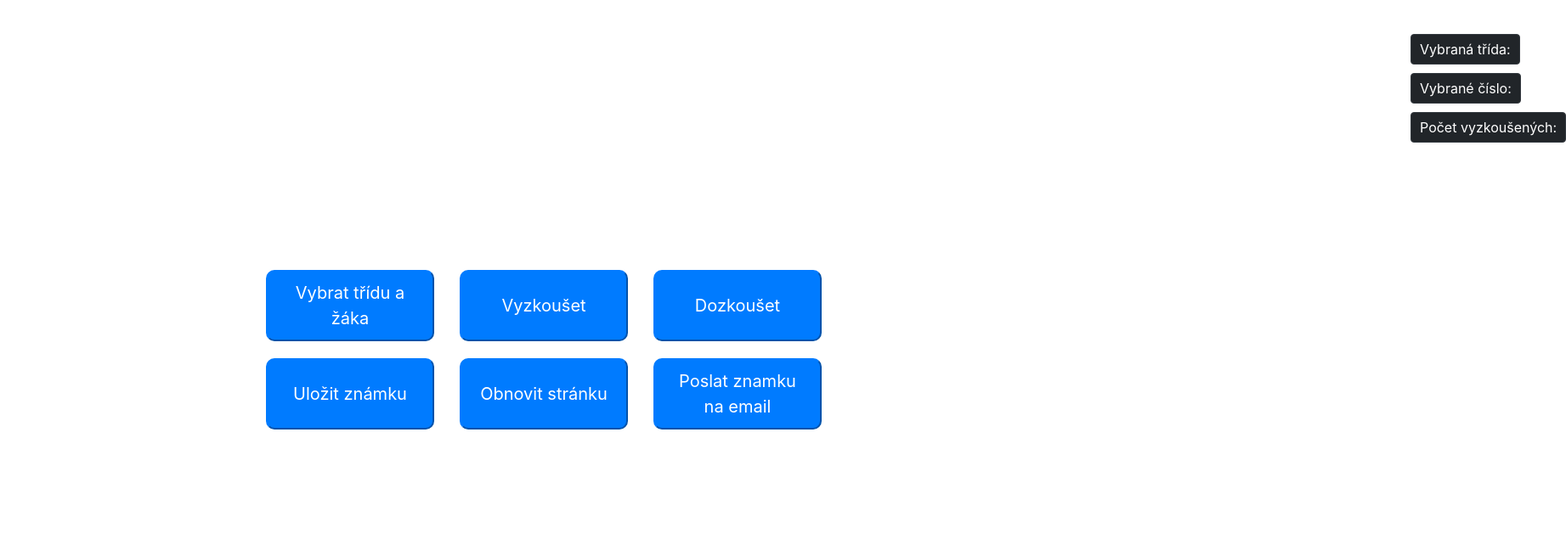
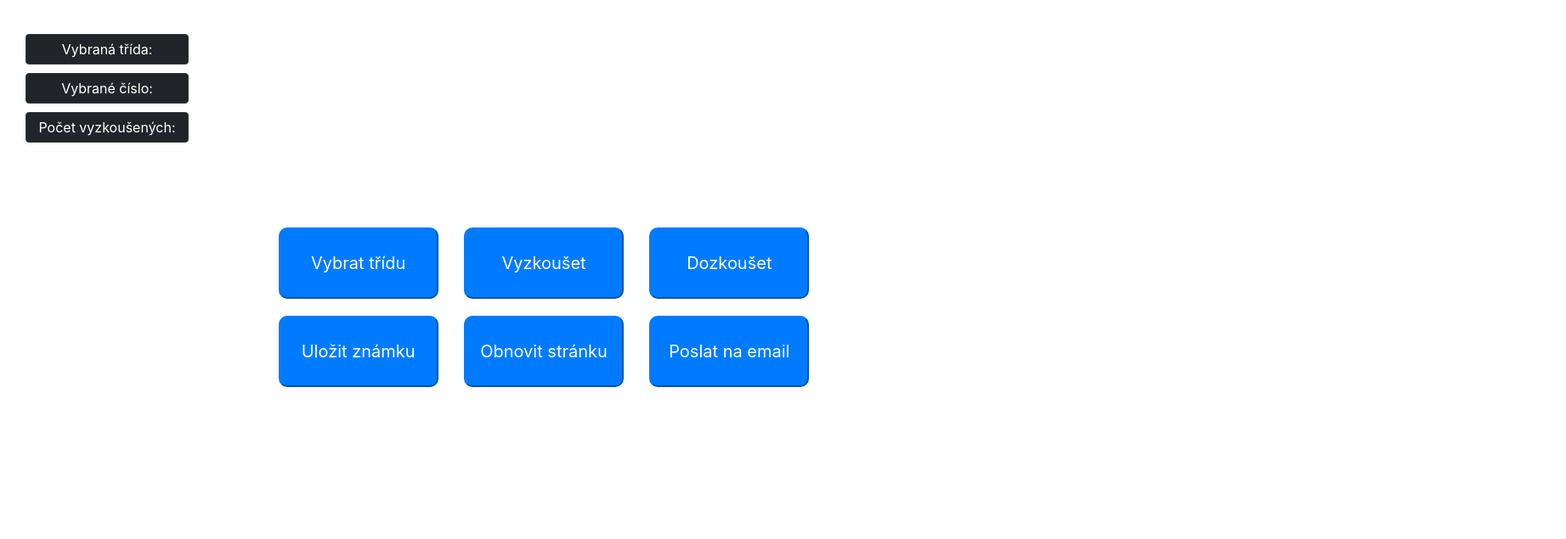
Before and after one commit to Term1tCZ/losovacka, a plain HTML site: page index.html in a window 1280 px wide. Shown: the whole page at 85% size, 1843 px wide, since content can reach past the window. Drawn offline with nearby package versions, Linux system fonts and the light colour scheme.

Commit message:
update 22/11/18

```diff
--- a/custom.css
+++ b/custom.css
@@ -5,21 +5,14 @@
   margin-top: 20px;
   margin-bottom: 20px;
 }
-.tlacitka2 {
-  margin-bottom: 70px;
-}
-.btn-x {
-    padding: 10px 20px;
-    font-size: 20px;
-    border-radius: 10px;
-    width:100%;
-}
+
 .btn-xl {
   padding-top: 25px;
   padding-bottom: 25px;
   font-size: 20px;
   border-radius: 10px;
-  width:100%;
+  width: 100%;
+  text-align: center;
 }
 .cs {
   margin-left: 200px;
@@ -30,19 +23,15 @@
   margin-left: 230px;
   margin-right: 230px;
 }
-.nav {
-  margin-top: 30px;
-}
 .a {
   background-color: #212529;
   color: #ffffff;
   padding: 5px 5px;
-  width: 30%;
+  width: 10%;
   text-align: center;
   outline: none;
   margin-top: 10px;
-  margin-right: 70px;
-  margin-left: 1660px;
+  margin-left: 30px;
   padding-left: 10px;
   padding-right: 10px;
 }
@@ -53,3 +42,29 @@
   box-shadow: none;
   background-color: #212529;
 }
+.ukazatel {
+  margin-top: 30px;
+  margin-bottom: 100px;
+}
+@media only screen and (max-width:1800px) {
+  .a {
+    width: 15%;
+  }
+}
+@media only screen and (max-width:1200px) {
+  .a {
+    width: 20%;
+  }
+  .btn-xl {
+    padding-bottom: 10px;
+    padding-top: 10px;
+    height: 80px;
+  }
+}
+@media only screen and (max-width:500px) {
+  .btn-xl {
+    padding-bottom: 10px;
+    padding-top: 10px;
+    height: 800px;
+  }
+}
--- a/index.html
+++ b/index.html
@@ -8,43 +8,55 @@
     <link rel="stylesheet" href="custom.css">
   </head>
   <body onload="neviditelnost()">
-    <div class="nav">
-      <button class="a btn btn-dark"><span>Vybraná třída: </span><span id="btnTrida"></span></button>
-      <button class="a btn btn-dark"><span>Vybrané číslo: </span><span id="btnCislo"></span></button>
-      <button class="a btn btn-dark"><span>Počet vyzkoušených: </span><span id="btnDelka"></span></button>
+    <div class="ukazatel">
+      <div class="row">
+        <div class="col">
+          <button class="a btn btn-dark"><span>Vybraná třída: </span><span id="btnTrida"></span></button>
+        </div>
+        <!-- <div class="col"></div> -->
+      </div>
+      <div class="row">
+        <div class="col">
+          <button class="a btn btn-dark"><span>Vybrané číslo: </span><span id="btnCislo"></span></button>
+        </div>
+        <!-- <div class="col"></div> -->
+      </div>
+      <div class="row">
+        <div class="col">
+          <button class="a btn btn-dark"><span>Počet vyzkoušených: </span><span id="btnDelka"></span></button>
+        </div>
+        <!-- <div class="col"></div> -->
+      </div>
     </div>
-
-
-
-    <div class="container">
+    <!-- <div class="container"> -->
       <div class="tlacitka1">
         <div class="row">
-            <div class="col"></div>
-            <div class="col">
-              <button type="button" class="btn-x btn-primary" data-toggle="modal" data-target="#modal">Vybrat třídu a žáka</button>
+            <div class="col-3"></div>
+            <div class="col-2">
+              <button type="button" class="btn-xl btn-primary" data-toggle="modal" data-target="#modal">Vybrat třídu</button>
             </div>
-            <div class="col">
+            <div class="col-2">
               <button type="button" class="btn-xl btn-primary"  onclick="vyzkouset(); viditelnost()">Vyzkoušet</button>
             </div>
-            <div class="col">
+            <div class="col-2">
               <button type="button" class="btn-xl btn-primary" onclick="dozkouset(); viditelnost()">Dozkoušet</button>
             </div>
-            <div class="col"></div>
+            <div class="col-3"></div>
         </div>
       </div>
       <div class="tlacitka2">
         <div class="row">
-            <div class="col"></div>
-            <div class="col">
-              <button type="button" class="btn-xl btn-primary">Uložit známku</button>
+            <div class="col-3"></div>
+            <div class="col-2">
+              <button type="button" class="btn-xl btn-primary" disabled>Uložit známku</button>
             </div>
-            <div class="col">
+            <div class="col-2">
               <button type="button" class="btn-xl btn-primary" onclick="obnovit()">Obnovit stránku</button>
             </div>
-            <div class="col">
-              <button type="button" class="btn-x btn-primary">Poslat znamku na email</button>
+            <div class="col-2">
+              <button type="button" class="btn-xl btn-primary" disabled>Poslat na email</button>
             </div>
-            <div class="col"></div>
+            <div class="col-3"></div>
         </div>
       </div>
       <div class="modal fade" id="modal" tabindex="-1" role="dialog" aria-labelledby="ModalLabel" aria-hidden="true">
@@ -77,7 +89,7 @@
       <div id="napis">
         <div class="alert alert-primary" id="prvniText" role="alert">Náhodně bylo vybráno ze třídy <span class="font-weight-bold" id="trida"></span> číslo: <span class="font-weight-bold" id="text"></span></div>
       </div>
-    </div>
+    <!-- </div> -->
   </body>
   <script src="https://code.jquery.com/jquery-3.2.1.slim.min.js" integrity="sha384-KJ3o2DKtIkvYIK3UENzmM7KCkRr/rE9/Qpg6aAZGJwFDMVNA/GpGFF93hXpG5KkN" crossorigin="anonymous"></script>
   <script src="https://cdnjs.cloudflare.com/ajax/libs/popper.js/1.12.9/umd/popper.min.js" integrity="sha384-ApNbgh9B+Y1QKtv3Rn7W3mgPxhU9K/ScQsAP7hUibX39j7fakFPskvXusvfa0b4Q" crossorigin="anonymous"></script>
```
